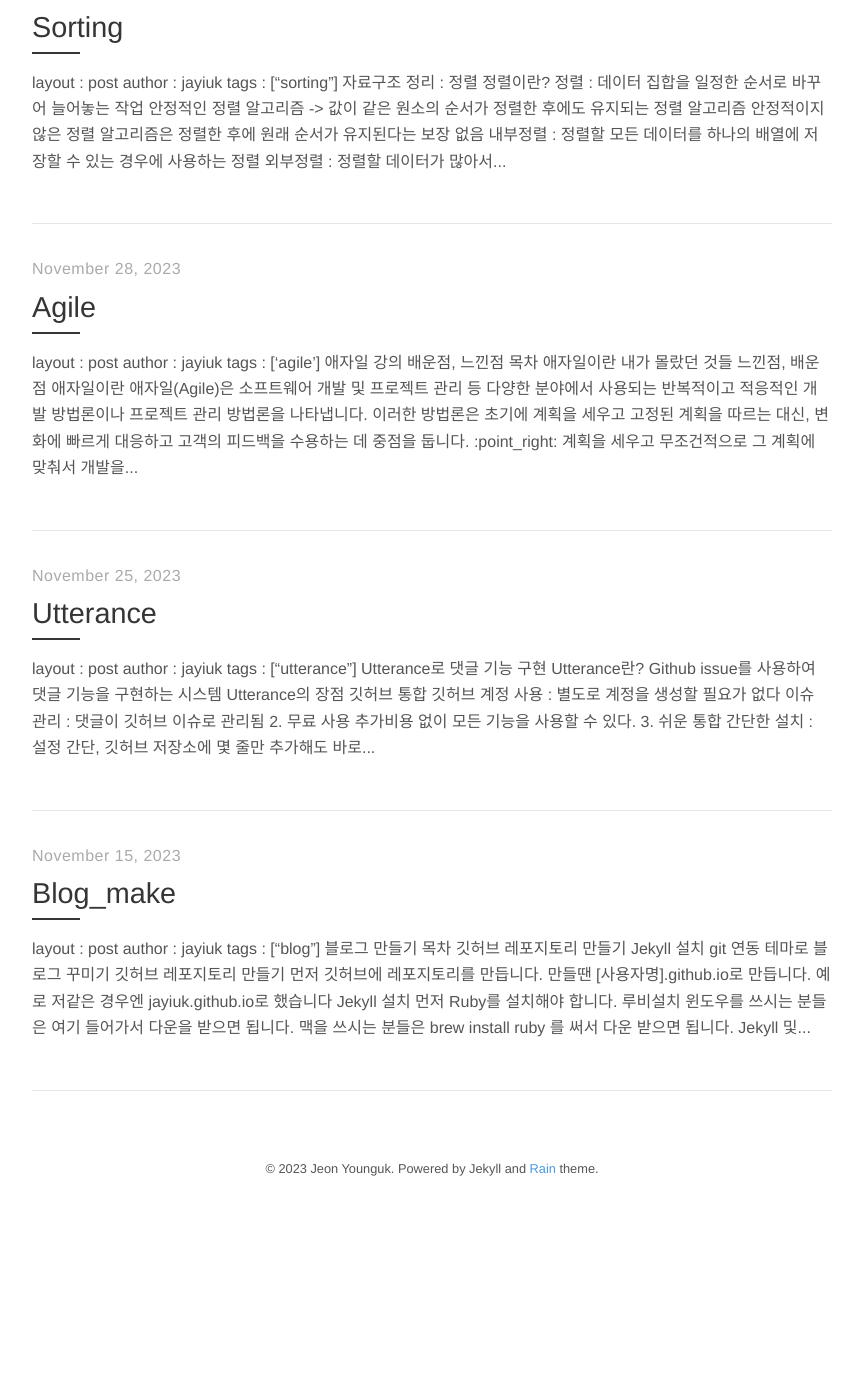
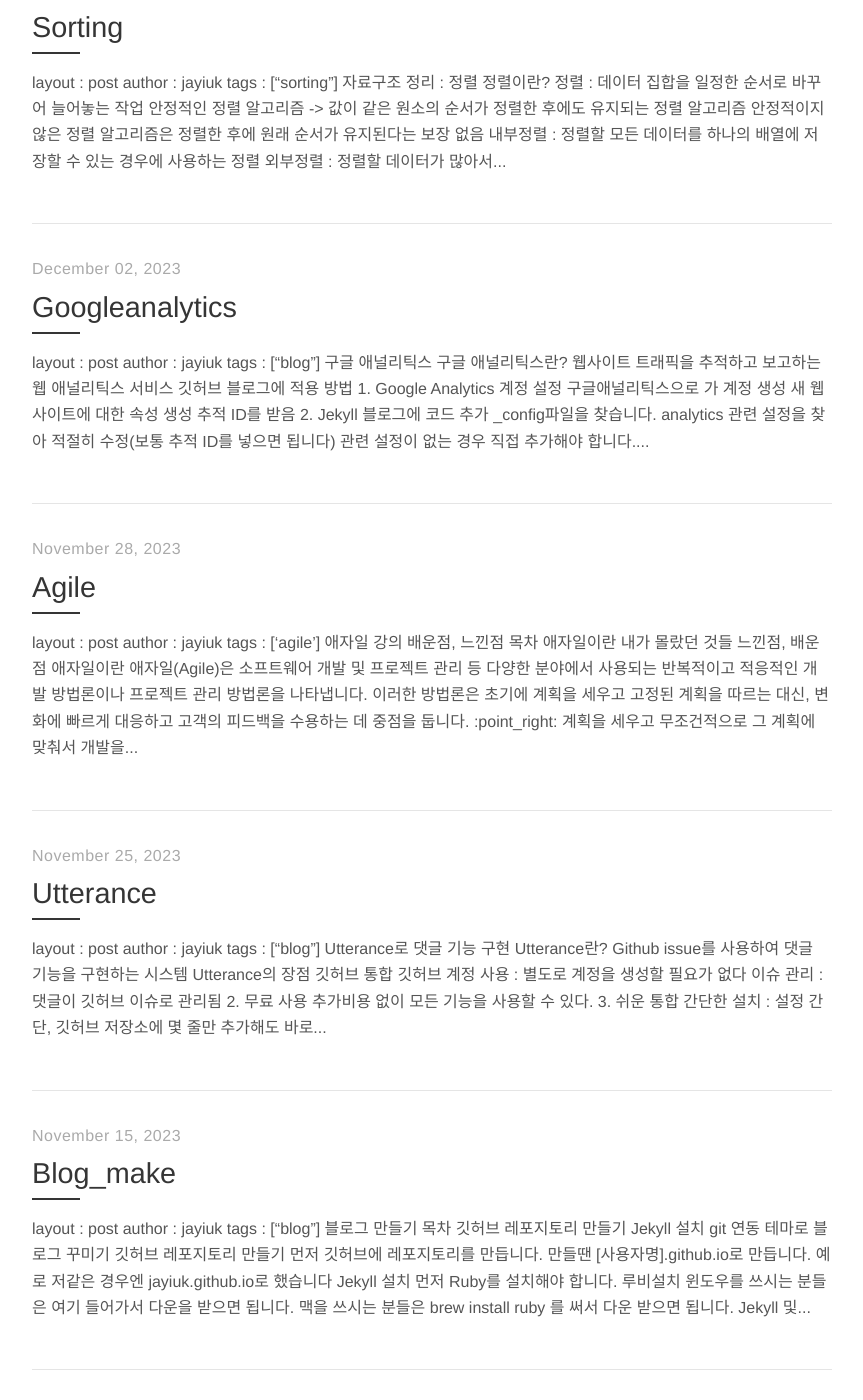
Before and after one commit to jayiuk/jayiuk.github.io, a Jekyll site: the page built from index.html, in a window 1280 px wide and 1400 px high, scrolled down 678 px. Shown: the whole window, without its empty margins (208-1071 px from the left). Built offline with Jekyll 4.4.1, drawn with Linux system fonts in a browser that asks for light colours; nearby versions of some CDN libraries; the list of posts is cut into pages by our own code; before the commit the page ends 1891 px from its top, so only the background shows below that.

Commit message:
구글 애널리틱스

````diff
--- a/_posts/2023-11-25-Utterance.md
+++ b/_posts/2023-11-25-Utterance.md
@@ -1,6 +1,6 @@
 layout : post
 author : jayiuk
-tags : ["utterance"]
+tags : ["blog"]
 
 # Utterance로 댓글 기능 구현
 
--- /dev/null
+++ b/_posts/2023-12-02-GoogleAnalytics.md
@@ -0,0 +1,40 @@
+layout : post
+author : jayiuk
+tags : ["blog"]
+
+# 구글 애널리틱스
+
+---
+
+## 구글 애널리틱스란?
+![alt text](https://4011092965-files.gitbook.io/~/files/v0/b/gitbook-legacy-files/o/assets%2F-M-w1z_NmDJj_bLdi8oT%2F-M6hAg88_piV3pcKs8T4%2F-M6lqt8OK2CV7M-vK1pD%2F%E1%84%80%E1%85%AE%E1%84%80%E1%85%B3%E1%86%AF-%E1%84%8B%E1%85%A2%E1%84%82%E1%85%A5%E1%86%AF%E1%84%85%E1%85%B5%E1%84%90%E1%85%B5%E1%86%A8%E1%84%89%E1%85%B3-%E1%84%85%E1%85%A9%E1%84%80%E1%85%A9.jpg?alt=media&token=56ff2110-c0ce-4680-91cf-5fd319387db7)
+ - 웹사이트 트래픽을 추적하고 보고하는 웹 애널리틱스 서비스
+
+## 깃허브 블로그에 적용 방법
+### 1. Google Analytics 계정 설정
+ 1. [구글애널리틱스](https://analytics.google.com)으로 가 계정 생성
+ 2. 새 웹사이트에 대한 속성 생성
+ 3. 추적 ID를 받음
+### 2. Jekyll 블로그에 코드 추가
+ 1. `_config`파일을 찾습니다.
+ 2. analytics 관련 설정을 찾아 적절히 수정(보통 추적 ID를 넣으면 됩니다)
+ 3. 관련 설정이 없는 경우 직접 추가해야 합니다. 보통 `_includes` 폴더 내에 `head.html` 파일을 사용합니다.
+ 4. 추적 코드 스니펫을 `</head>`태그 바로 앞에 붙여줍니다
+ ```html
+ {% if site.google_analytics %}
+<script async src="https://www.googletagmanager.com/gtag/js?id={{ site.google_analytics }}"></script>
+<script>
+  window.dataLayer = window.dataLayer || [];
+  function gtag(){dataLayer.push(arguments);}
+  gtag('js', new Date());
+
+  gtag('config', '{{ site.google_analytics }}');
+</script>
+{% endif %}
+ ```
+ 5. 모든 변경사항 커밋 후 푸시
+
+---
+
+## 실제 사용하기
+ - 데이터 수집은 자동. 대시보드에서 보면 됩니다.
````
